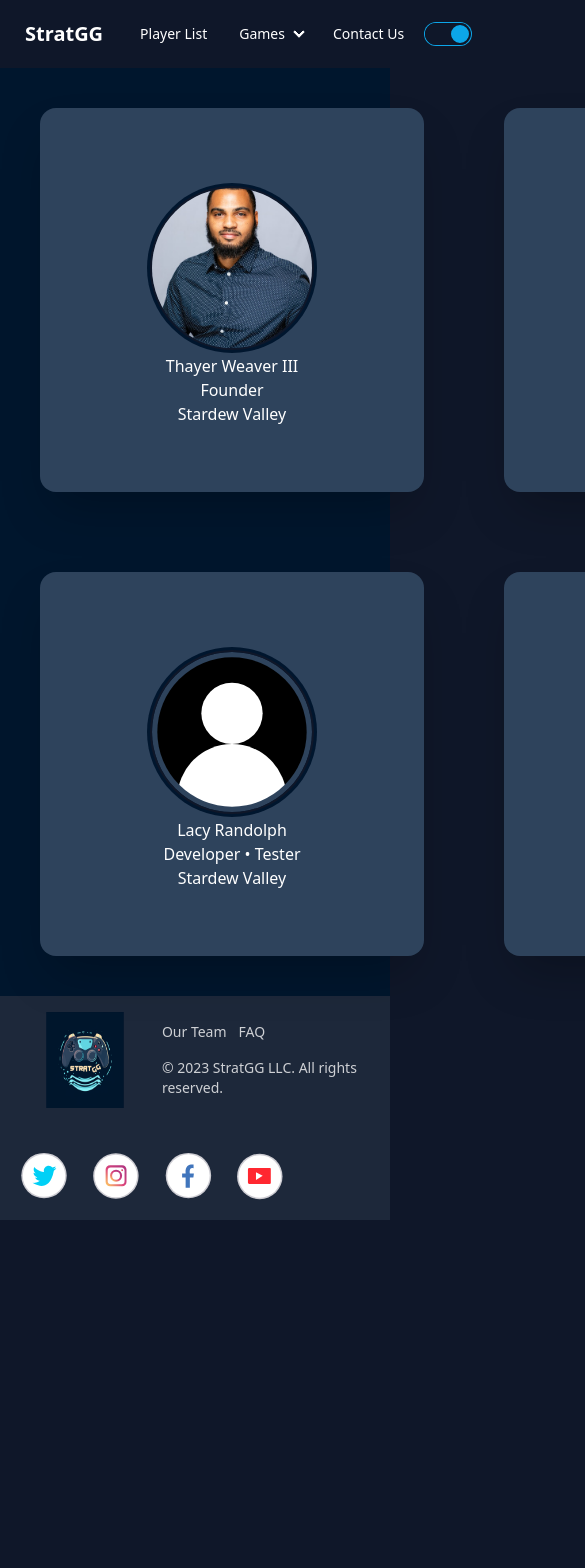
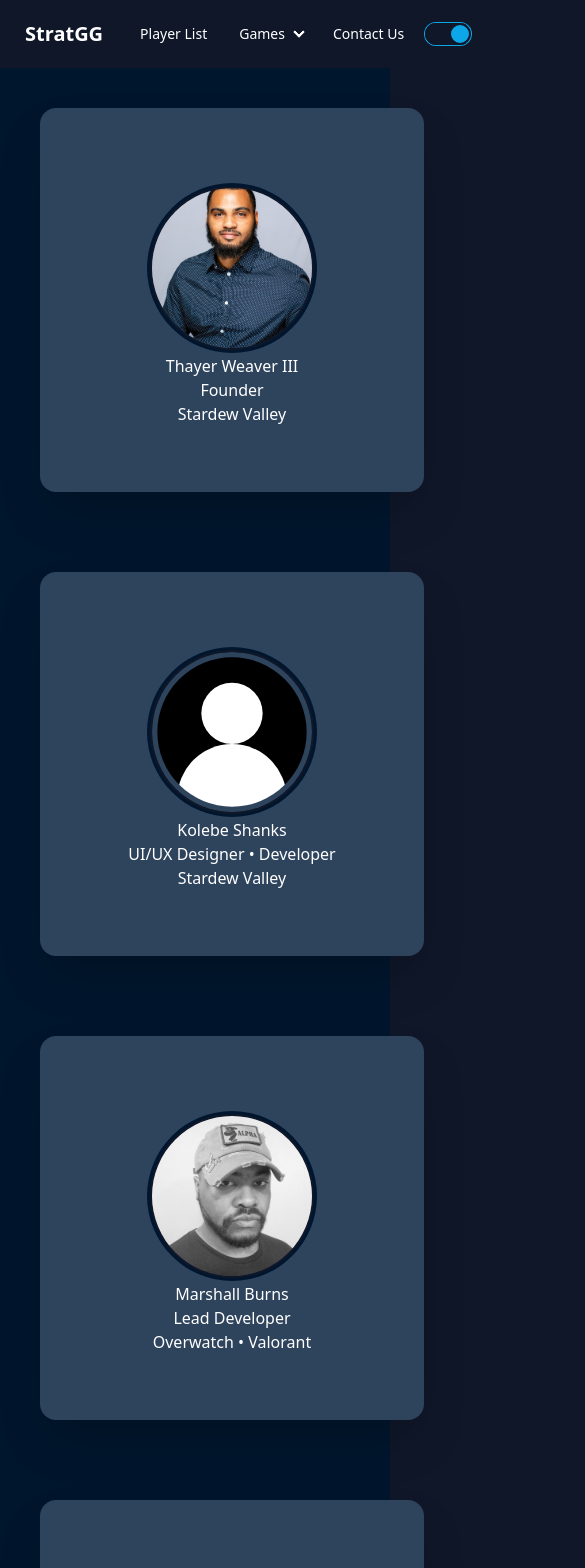
Before and after one commit to Stratgg/Stratgg, a SvelteKit app in the folder client/: page /our_team in a window 390 px wide. Shown: the top 1568 px of the page, 585 px wide, since content can reach past the window. Before the commit the page ends 1220 px from the top, so only its background shows below. Built offline with nearby package versions, Linux system fonts and the light colour scheme.

Commit message:
Update tailwind.config/make "out team" responsive

```diff
--- a/client/src/routes/our_team/+page.svelte
+++ b/client/src/routes/our_team/+page.svelte
@@ -14,8 +14,8 @@ import basic from "$lib/assets/images/stratgg-team-avatars/default.svg";
 </script>
 
 <Nav/>
-<div id="teamContainer" class="flex flex-col text-center justify-center">
-  <div class="flex flex-row justify-center m-auto" id="teamTopRow">
+<div id="teamContainer" class="flex flex-col text-center justify-center ">
+  <div class="flex flex-col justify-center xl:flex-row m-auto" id="teamTopRow">
     <div id="thayerContainer" class="m-10 bg-secondary rounded-2xl w-96 h-96 hover:cursor-pointer hover:shadow-black hover: shadow-2xl hover:bg-slate-600 text-white"  >
     <div class="avatar mt-20" id="thayerAvatar">
       <div class="w-40 rounded-full ring ring-primary ring-offset-base-100 ring-offset-2">
@@ -58,7 +58,7 @@ import basic from "$lib/assets/images/stratgg-team-avatars/default.svg";
 
 
 
-  <div class="flex flex-row justify-center m-auto" id="teamBottomRow">
+  <div class="flex flex-col justify-center xl:flex-row m-auto" id="teamBottomRow">
     <div id="lacyContainer" class="m-10 bg-secondary rounded-2xl w-96 h-96 hover:cursor-pointer hover:shadow-black hover: shadow-2xl hover:bg-slate-600 text-white">
     <div class="avatar mt-20" id="lacyAvatar">
       <div class="w-40 rounded-full ring ring-primary ring-offset-base-100 ring-offset-2">
--- a/client/tailwind.config.js
+++ b/client/tailwind.config.js
@@ -29,7 +29,22 @@ export default {
     ]
   },
   theme: {
+    screens: {
+      'sm': '640px',
+      // => @media (min-width: 640px) { ... }
 
+      'md': '768px',
+      // => @media (min-width: 768px) { ... }
+
+      'lg': '1024px',
+      // => @media (min-width: 1024px) { ... }
+
+      'xl': '1280px',
+      // => @media (min-width: 1280px) { ... }
+
+      '2xl': '1536px',
+      // => @media (min-width: 1536px) { ... }
+    },
     extend: {},
   },
   plugins: [require("daisyui")],
```
